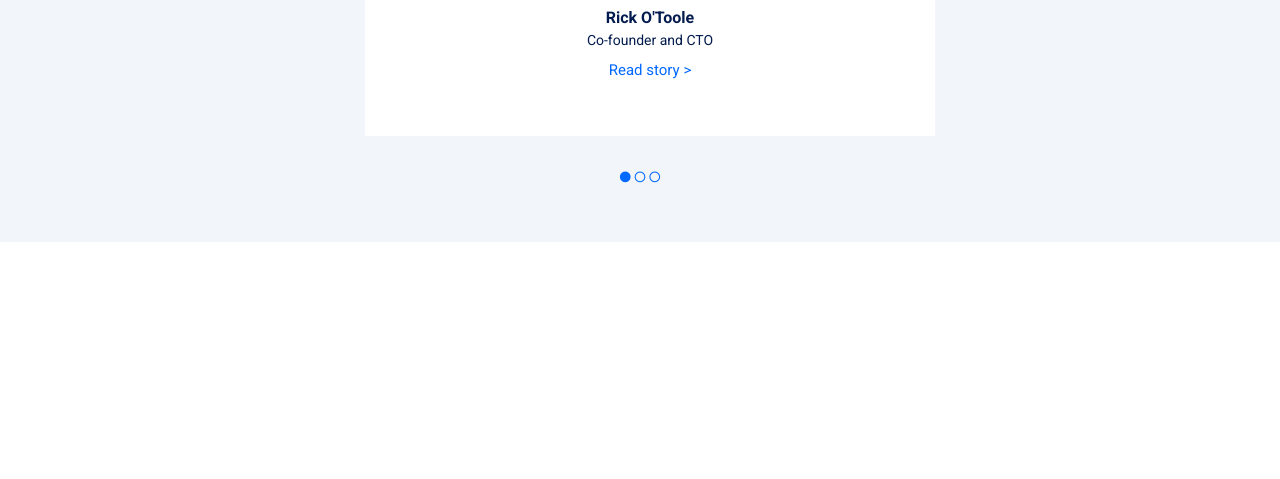
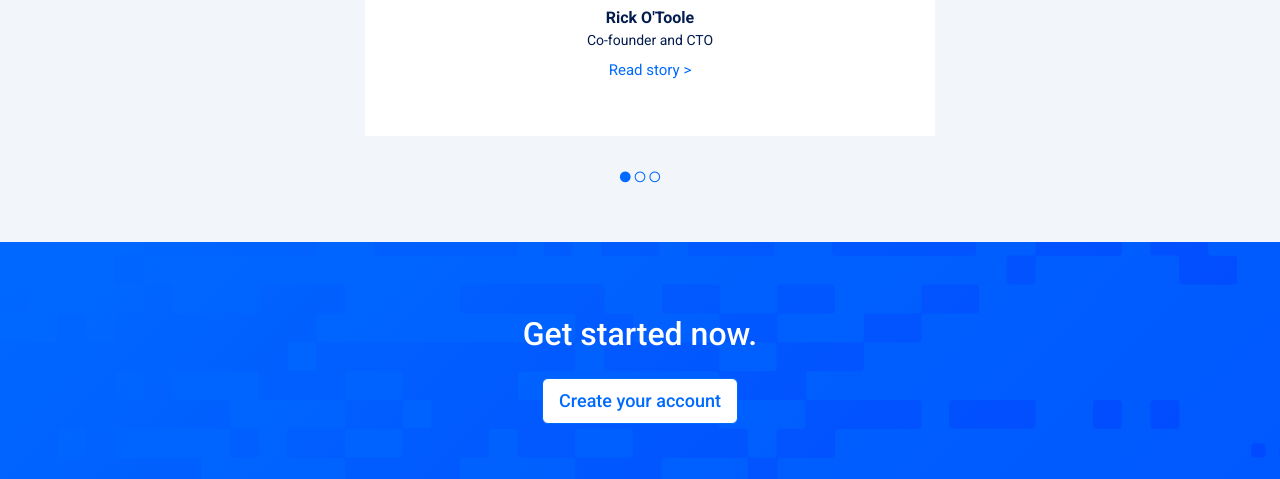
Before and after one commit to AdriKolaj/html-css-digitalocean, a plain HTML site: page index.html in a window 1280 px wide. Shown: the part 3324-3803 px from the top of the page. Before the commit the page ends 3566 px from the top, so only its background shows below. Drawn offline with nearby package versions, Linux system fonts and the light colour scheme.

Commit message:
sezione get started

```diff
--- a/css/style.css
+++ b/css/style.css
@@ -344,6 +344,24 @@ p {
 
 /* /developer teams */
 
+/* get started */
+#getstarted {
+  background-color: #0459FE;
+  background-image: url("../img/getstarted-bg.svg");
+  background-position: right;
+  background-size: cover;
+}
+
+#getstarted .btn_white {
+  margin-top: 15px;
+}
+
+#getstarted .btn_white:hover {
+  color: #006AFF;;
+  background-color: #CED4E4;
+}
+/* /get started */
+
 /* xs devices */
 @media only screen and (max-width: 767px) {
   #devteams .read_story {
--- a/index.html
+++ b/index.html
@@ -397,9 +397,10 @@
       </section>
       <!-- /Developer Teams -->
       <!-- Get Started section -->
-      <section id="getstarted">
+      <section id="getstarted" class="v_padding txt_white text-center">
         <div class="container">
-
+          <h2>Get started now.</h2>
+          <a class="btn btn-lg btn_white" href="#">Create your account</a>
         </div>
       </section>
       <!-- /Get Started section -->
```
Also changed, not shown: img/getstarted-bg.svg (added).
